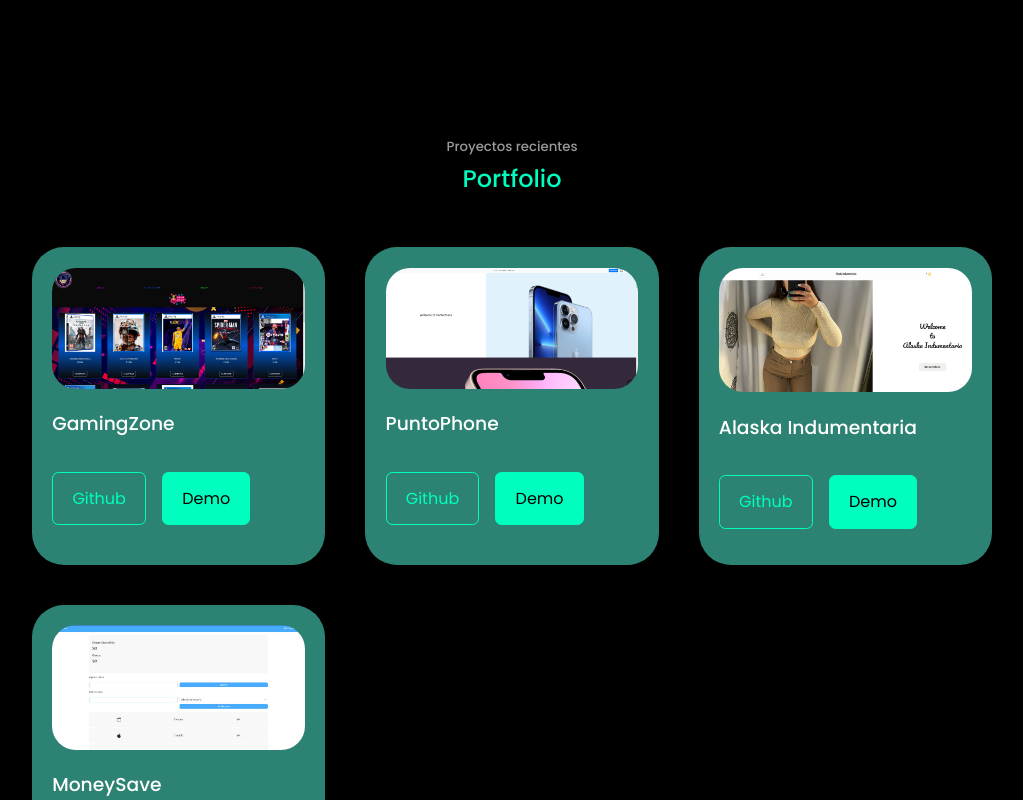
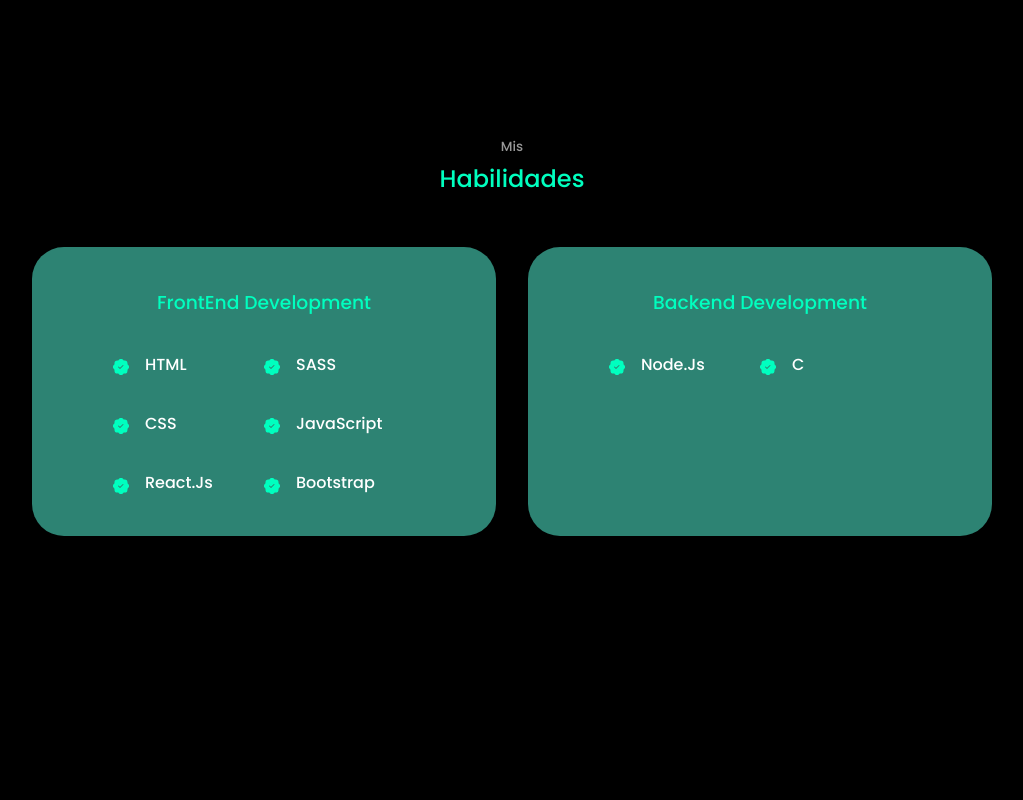
Before and after one commit to LucasPerezz/portfolio, a React (Create React App) app: page / in a window 1280 px wide. Shown: the part 1720-2520 px from the top of the page, without its empty margins (128-1151 px from the left). Built offline with nearby package versions, Linux system fonts and the light colour scheme.

Commit message:
portfolio

```diff
--- a/public/index.html
+++ b/public/index.html
@@ -7,13 +7,13 @@
     <meta name="theme-color" content="#000000" />
     <meta
       name="description"
-      content="Web site created using create-react-app"
+      content="Portfolio personal"
     />
     <link rel="apple-touch-icon" href="%PUBLIC_URL%/logo192.png" />
 
     <link rel="manifest" href="%PUBLIC_URL%/manifest.json" />
 
-    <title>React App</title>
+    <title>Lucas Perez</title>
   </head>
   <body>
     <div id="root"></div>
--- a/src/App.js
+++ b/src/App.js
@@ -4,6 +4,7 @@
 import Portfolio from './components/Portfolio/Portfolio';
 import Footer from './components/Footer/Footer';
 import './App.css';
+import Experience from './components/Experience/Experience';
 
 function App() {
   return (
@@ -11,6 +12,7 @@
         <Header />
         <Navbar />
         <About />
+        <Experience />
         <Portfolio />
         <Footer />
     </>
--- /dev/null
+++ b/src/components/Experience/Experience.css
@@ -0,0 +1,70 @@
+.experience__container {
+    display: grid;
+    grid-template-columns: 1fr 1fr;
+    gap: 2rem;
+    height: max-content;
+}
+
+.experience__container > div {
+    background: var(--color-bg-variant);
+    padding: 2.4rem 5rem;
+    border-radius: 2rem;
+    border: 1px solid transparent;
+    transition: var(--transition);
+}
+
+.experience__container > div:hover {
+    background: transparent;
+    border-color: var(--color-primary-variant);
+    cursor: default;
+}
+
+.experience__container > div h3 {
+    text-align: center;
+    margin-bottom: 2rem;
+    color: var(--color-primary);
+}
+
+.experience__content {
+    display: grid;
+    grid-template-columns: 1fr 1fr;
+    row-gap: 2rem;
+}
+
+.experience__details {
+    display: flex;
+    gap: 1rem;
+    align-items: center;
+}
+
+.experience__details-icon {
+    margin-top: 6px;
+    color: var(--color-primary);
+}
+
+@media screen and (max-width: 1024px) {
+    .experience__container {
+        grid-template-columns: 1fr;
+    }
+
+    .experience__container > div {
+        width: 80%;
+        padding: 2rem;
+        margin: 0 auto;
+    }
+
+    .experience__content {
+        padding: 1rem;
+    }
+}
+
+@media screen and (max-width: 600px) {
+    .experience__container {
+        gap: 1rem;
+    }
+
+    .experience__container > div {
+        width: 100%;
+        padding: 2rem 1rem;
+    }
+}
--- /dev/null
+++ b/src/components/Experience/Experience.jsx
@@ -0,0 +1,59 @@
+import React from 'react'
+import './Experience.css'
+import {BsPatchCheckFill} from 'react-icons/bs'
+
+const Experience = () => {
+  return (
+    <section id='experience'>
+      <h5>Mis</h5>
+      <h2>Habilidades</h2>
+
+      <div className="container experience__container">
+        <div className="experience__frontend">
+            <h3>FrontEnd Development</h3>
+            <div className="experience__content">
+              <article className='experience__details'>
+                <BsPatchCheckFill className='experience__details-icon' />
+                <h4>HTML</h4>
+              </article>
+              <article className='experience__details'>
+                <BsPatchCheckFill className='experience__details-icon' />
+                <h4>SASS</h4>
+              </article>
+              <article className='experience__details'>
+                <BsPatchCheckFill className='experience__details-icon' />
+                <h4>CSS</h4>
+              </article>
+              <article className='experience__details'>
+                <BsPatchCheckFill className='experience__details-icon' />
+                <h4>JavaScript</h4>
+              </article>
+              <article className='experience__details'>
+                <BsPatchCheckFill className='experience__details-icon' />
+                <h4>React.Js</h4>
+              </article>
+              <article className='experience__details'>
+                <BsPatchCheckFill className='experience__details-icon' />
+                <h4>Bootstrap</h4>
+              </article>
+            </div>
+        </div>
+        <div className="experience__backend">
+            <h3>Backend Development</h3>
+            <div className="experience__content">
+              <article className='experience__details'>
+                <BsPatchCheckFill className='experience__details-icon'/>
+                <h4>Node.Js</h4>
+              </article>
+              <article className='experience__details'>
+                <BsPatchCheckFill className='experience__details-icon'/>
+                <h4>C</h4>
+              </article>
+              </div>
+          </div>
+      </div>
+    </section>
+  )
+}
+
+export default Experience
--- a/src/components/Navbar/Navbar.jsx
+++ b/src/components/Navbar/Navbar.jsx
@@ -3,6 +3,7 @@
 import {AiOutlineHome} from 'react-icons/ai'
 import {AiOutlineUser} from 'react-icons/ai'
 import {MdWork} from 'react-icons/md'
+import {BiBook} from 'react-icons/bi'
 import { useState } from 'react'
 
 
@@ -14,6 +15,7 @@
     <nav>
       <a href="#" onClick={() => setActiveNav('#')} className={activeNav === '#' ? 'active' : ''}><AiOutlineHome /></a>
       <a href="#about" onClick={() => setActiveNav('#about')} className={activeNav === '#about' ? 'active' : ''}><AiOutlineUser /></a>
+      <a href="#experience" onClick={() => setActiveNav('#experience')} className={activeNav === '#experience' ? 'active' : ''}><BiBook /></a>
       <a href="#portfolio" onClick={() => setActiveNav('#portfolio')} className={activeNav === '#portfolio' ? 'active' : ''}><MdWork /></a>
     </nav>
   )
```
